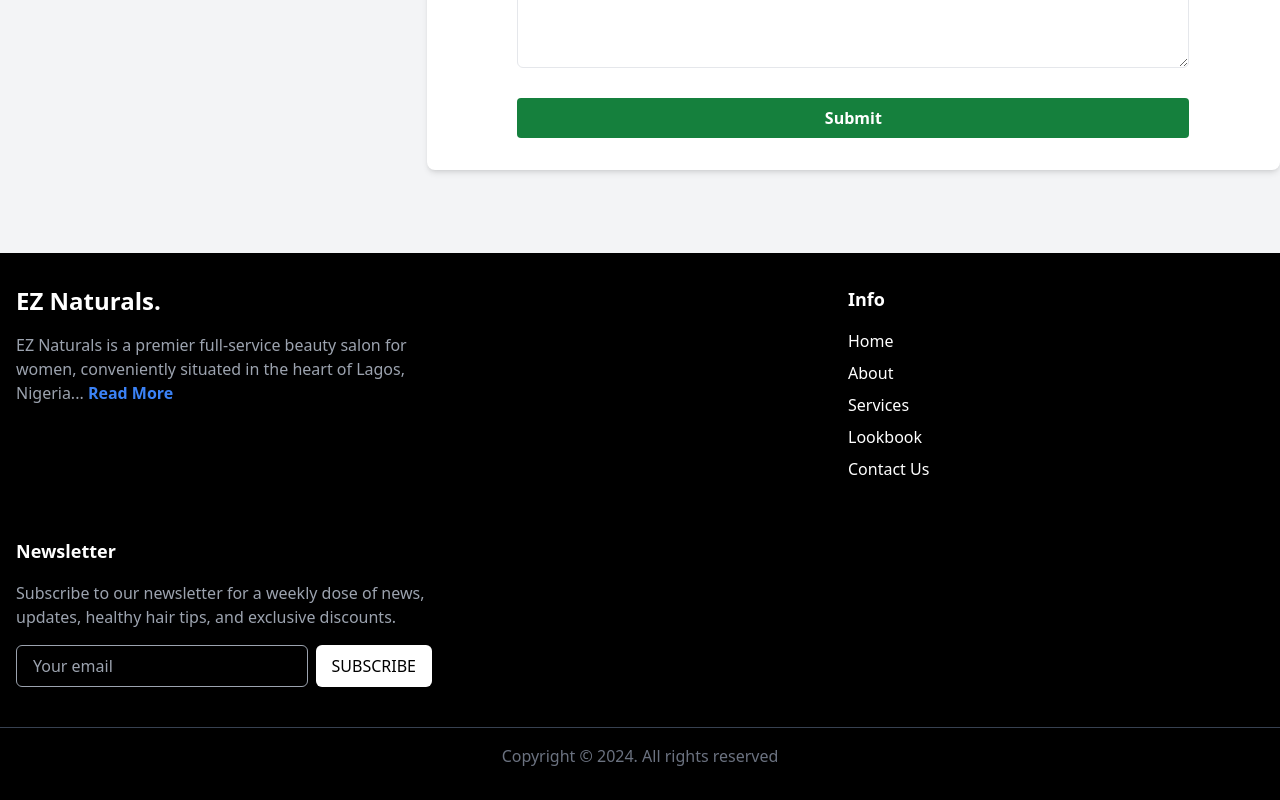
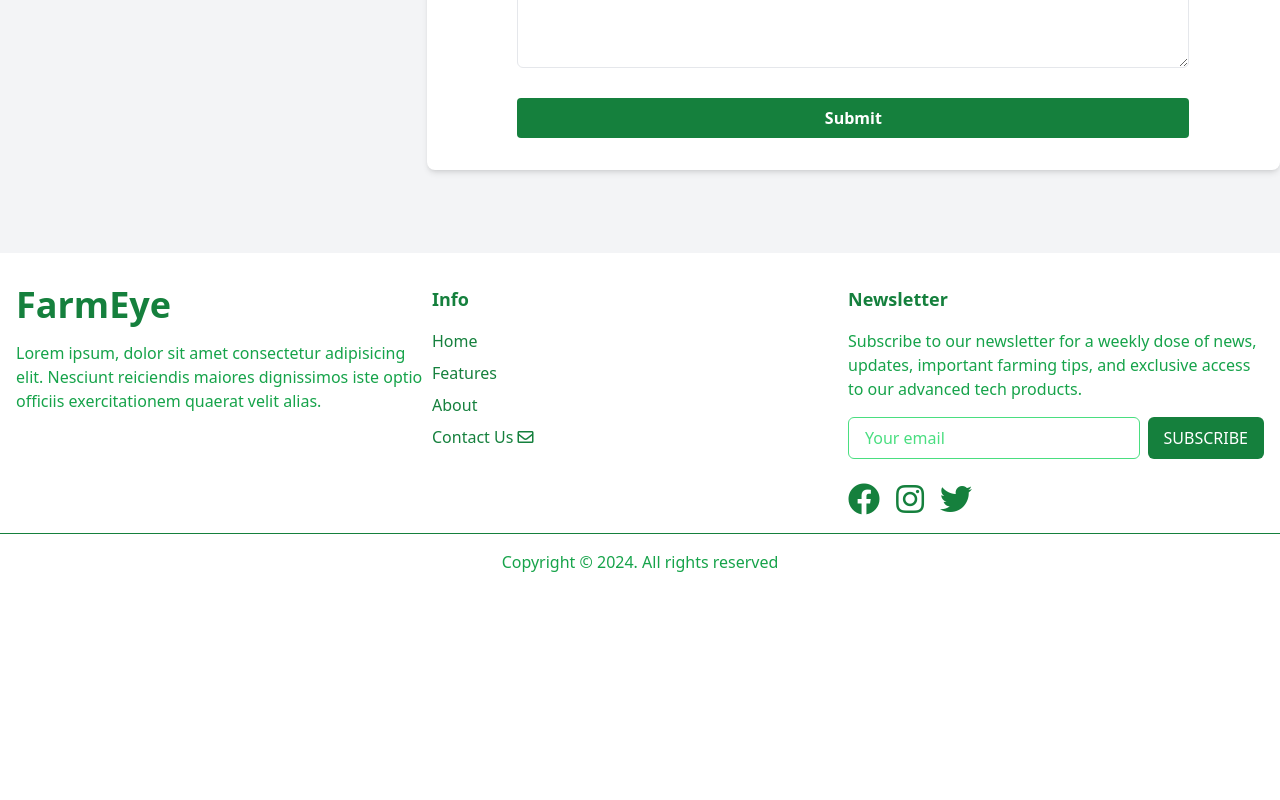
Before and after one commit to ezinneanne/farmeyeml, a Vue app in the folder frontend/vue-frontend/: page / in a window 1280 px wide. Shown: the part 2947-3747 px from the top of the page. After the commit the page ends 3553 px from the top, so only its background shows below. Built offline with nearby package versions, Linux system fonts and the light colour scheme.

Commit message:
first commit

```diff
--- a/frontend/vue-frontend/index.html
+++ b/frontend/vue-frontend/index.html
@@ -3,6 +3,7 @@
   <head>
     <meta charset="UTF-8">
     <link rel="icon" href="/favicon.ico">
+    <link rel="stylesheet" href="https://cdnjs.cloudflare.com/ajax/libs/font-awesome/5.15.4/css/all.min.css"/>
     <meta name="viewport" content="width=device-width, initial-scale=1.0">
     <title>Vite App</title>
   </head>
--- a/frontend/vue-frontend/src/components/Header.vue
+++ b/frontend/vue-frontend/src/components/Header.vue
@@ -47,6 +47,9 @@
       <!-- Menu -->
       <div v-show="isMenuOpen" class="absolute top-full right-0 bg-gray-800 text-white mt-1 py-2 px-4 rounded shadow-lg">
         <router-link to="/" class="block py-2">Home</router-link>
+        <router-link to="/" class="block py-2">Home</router-link>
+        <router-link to="/" class="block py-2">Home</router-link>
+        <router-link to="/" class="block py-2">Home</router-link> <!--need to fix this-->
       </div>
     </nav>
     <!-- End of Navbar -->
--- a/frontend/vue-frontend/src/components/footer.vue
+++ b/frontend/vue-frontend/src/components/footer.vue
@@ -1,59 +1,58 @@
 <template>
-    <footer class="bg-black text-white py-8">
+    <footer class="text-green-700 py-8">
       <section class="container mx-auto px-4">
-        <div class="flex flex-wrap justify-between gap-14">
+        <div class="flex flex-wrap justify-between">
           <!-- Logo and About -->
           <div class="w-full md:w-1/3">
-            <h1 class="text-2xl font-bold text-white mb-4">EZ Naturals.</h1>
-            <p class="text-gray-400">
-              EZ Naturals is a premier full-service beauty salon for women,
-              conveniently situated in the heart of Lagos, Nigeria...
-              <a href="about.html" class="text-blue-500 font-semibold hover:text-white">Read More</a>
+            <h1 class="text-4xl font-bold text-green-700 mb-4">FarmEye</h1>
+            <p class="text-green-600">
+                Lorem ipsum, dolor sit amet consectetur adipisicing elit.
+                Nesciunt reiciendis maiores dignissimos iste
+                optio officiis exercitationem quaerat velit alias.
             </p>
           </div>
 
           <!-- Info Links -->
           <div class="w-full md:w-1/3">
-            <h4 class="text-lg font-semibold mb-4">Info</h4>
+            <h4 class="text-lg font-bold mb-4">Info</h4>
             <ul class="space-y-2">
-              <li><a href="index.html" class="hover:text-gray-400">Home</a></li>
-              <li><a href="about.html" class="hover:text-gray-400">About</a></li>
-              <li><a href="services.html" class="hover:text-gray-400">Services</a></li>
-              <li><a href="lookbook.html" class="hover:text-gray-400">Lookbook</a></li>
-              <li><a href="contact.html" class="hover:text-gray-400">Contact Us <i class="far fa-envelope"></i></a></li>
+              <li><a href="#" class="hover:text-green-400">Home</a></li>
+              <li><a href="#" class="hover:text-green-400">Features</a></li>
+              <li><a href="#" class="hover:text-green-400">About</a></li>
+              <li><a href="#" class="hover:text-green-400">Contact Us <i class="far fa-envelope"></i></a></li>
             </ul>
           </div>
 
           <!-- Newsletter -->
           <div class="w-full md:w-1/3">
             <h4 class="text-lg font-semibold mb-4">Newsletter</h4>
-            <p class="text-gray-400 mb-4">
-              Subscribe to our newsletter for a weekly dose of news, updates, healthy hair tips, and exclusive discounts.
+            <p class="text-green-600 mb-4">
+              Subscribe to our newsletter for a weekly dose of news, updates, important farming tips, and exclusive access to our advanced tech products.
             </p>
             <form class="flex gap-2">
               <input
                 type="text"
                 placeholder="Your email"
                 required
-                class="w-full px-4 py-2 border border-gray-400 rounded-md bg-transparent text-white placeholder-gray-400 focus:outline-none focus:ring focus:ring-gray-500"
+                class="w-full px-4 py-2 border border-green-400 rounded-md bg-transparent text-white placeholder-green-400 focus:outline-none focus:ring focus:ring-green-500"
               />
               <button
                 type="submit"
-                class="bg-white text-black px-4 py-2 rounded-md font-medium hover:bg-gray-400"
+                class="bg-green-700 text-white px-4 py-2 rounded-md font-medium hover:bg-green-400"
               >
                 <a href="https://medium.com/@ezinneanne/subscribe">SUBSCRIBE</a>
               </button>
             </form>
             <div class="flex gap-4 mt-6">
-              <a href="https://github.com/ezinneanne" class="hover:text-gray-400"><i class="fab fa-facebook fa-2x"></i></a>
-              <a href="https://twitter.com/ezinne_anne" class="hover:text-gray-400"><i class="fab fa-instagram fa-2x"></i></a>
-              <a href="https://twitter.com/ezinne_anne" class="hover:text-gray-400"><i class="fab fa-twitter fa-2x"></i></a>
+              <a href="https://github.com/ezinneanne" class="hover:text-green-400"><i class="fab fa-facebook fa-2x"></i></a>
+              <a href="https://twitter.com/ezinne_anne" class="hover:text-green-400"><i class="fab fa-instagram fa-2x"></i></a>
+              <a href="https://twitter.com/ezinne_anne" class="hover:text-green-400"><i class="fab fa-twitter fa-2x"></i></a>
             </div>
           </div>
         </div>
       </section>
-      <hr class="border-gray-700 my-4" />
-      <p class="text-center text-gray-500">Copyright &copy; 2024. All rights reserved</p>
+      <hr class="border-green-700 my-4" />
+      <p class="text-center text-green-600">Copyright &copy; 2024. All rights reserved</p>
     </footer>
   </template>
 
```
